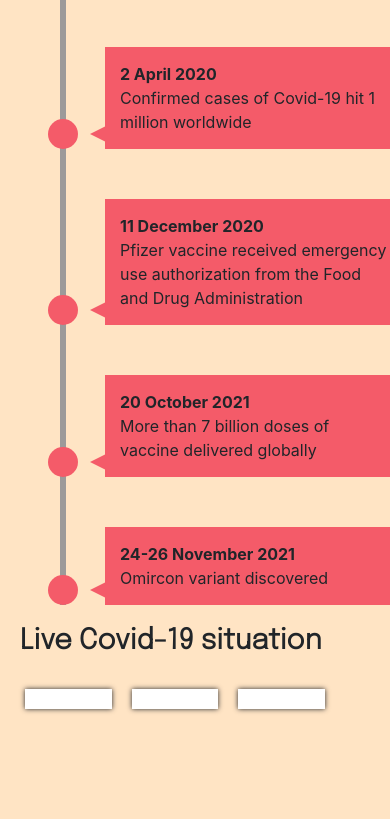
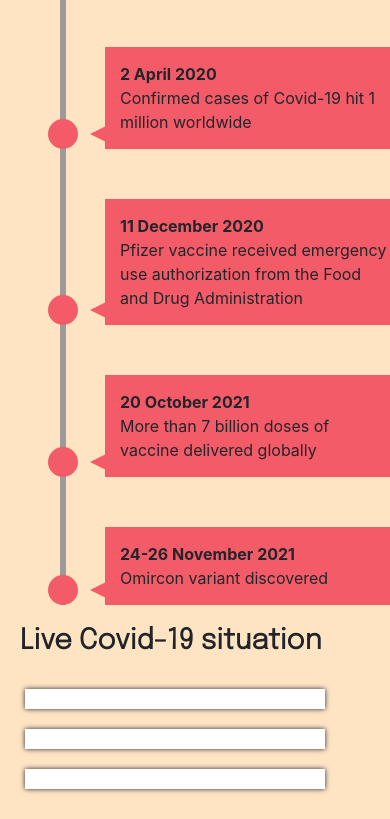
Before and after one commit to myongrui/Assignment2, a plain HTML site: page index.html in a window 390 px wide. Shown: the part 1035-1854 px from the top of the page. Before the commit the page ends 1774 px from the top, so only its background shows below. Drawn offline with nearby package versions, Linux system fonts and the light colour scheme; no server answers.

Commit message:
index.csss updated

```diff
--- a/index.css
+++ b/index.css
@@ -180,9 +180,16 @@
   }
   .container {
     display: flex;
-    flex-flow: row, wrap;
+    flex-flow: row;
   }
   h3{
   padding-left: 0px;
   }
 }
+
+@media screen and (max-width: 900px) {
+  .container {
+    display: flex;
+    flex-flow: wrap;
+  }
+}
```
